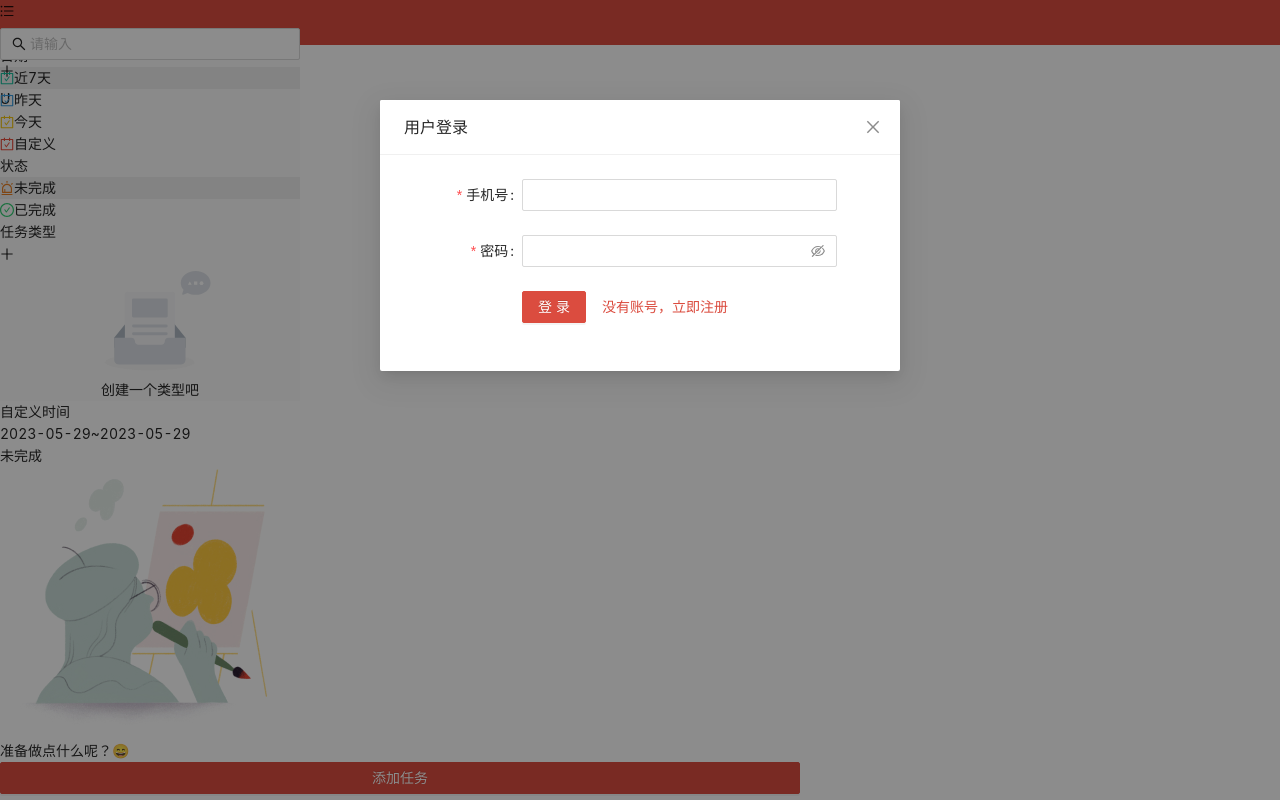
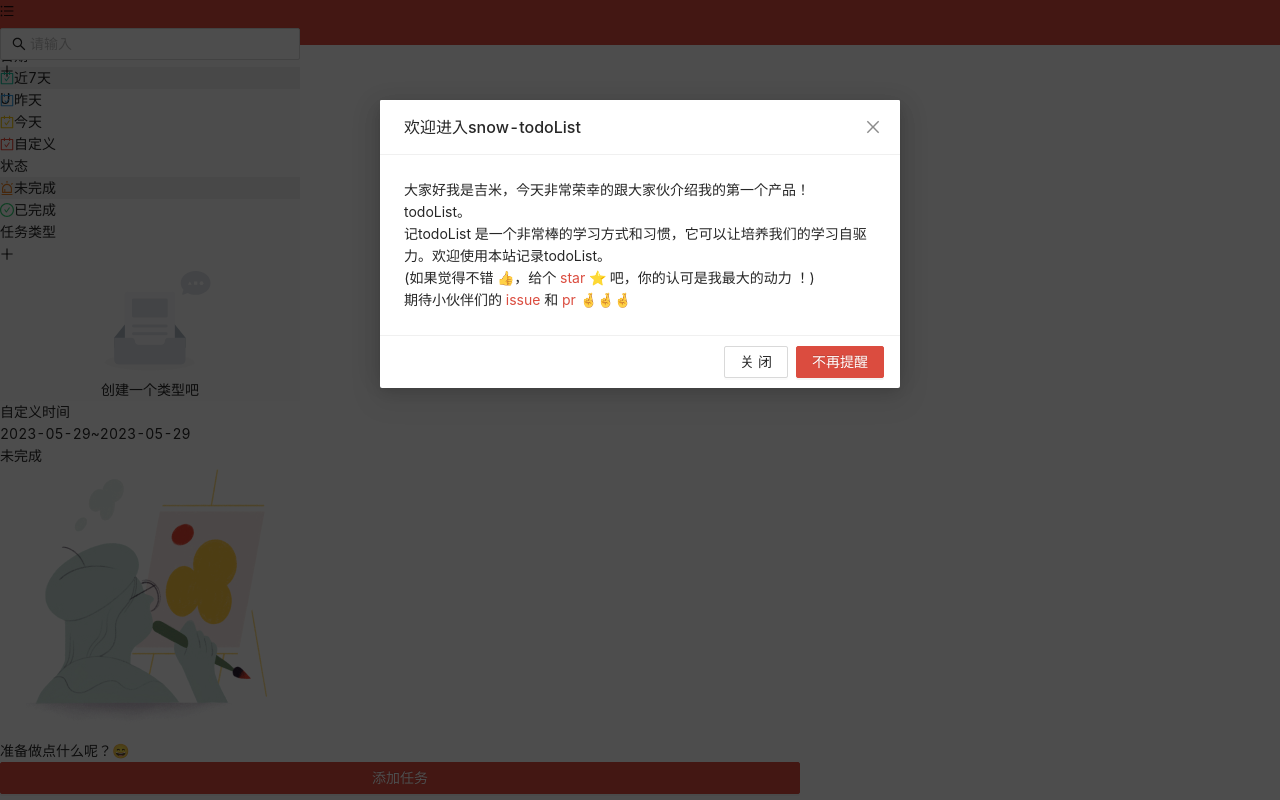
Before and after one commit to Jimmylxue/snow-todolist, a React (Vite) app in the folder packages/web/: page /#/ in a window 1280 px wide. Shown: the top 800 px of the page. Built offline with nearby package versions, Linux system fonts and the light colour scheme.

Commit message:
✨ 新增欢迎语

```diff
--- /dev/null
+++ b/packages/web/src/components/todoList/ActionBar/index.tsx
@@ -0,0 +1,17 @@
+import { GithubOutlined } from '@ant-design/icons';
+
+export function ActionBar() {
+  return (
+    <div className='github absolute right-5 bottom-3'>
+      <GithubOutlined
+        className=' text-lg'
+        onClick={() => {
+          window.open(
+            'https://github.com/Jimmylxue/snow-todolist',
+            'snow-todoList',
+          );
+        }}
+      />
+    </div>
+  );
+}
--- /dev/null
+++ b/packages/web/src/components/todoList/Welcome/index.tsx
@@ -0,0 +1,52 @@
+import { Modal } from 'antd';
+
+type TProps = {
+  show: boolean;
+  handleOk: () => void;
+  handleCancel: () => void;
+};
+
+export function WelcomeModal({ show, handleOk, handleCancel }: TProps) {
+  return (
+    <Modal
+      title='欢迎进入snow-todoList'
+      open={show}
+      onOk={handleOk}
+      okText='不再提醒'
+      cancelText='关闭'
+      onCancel={handleCancel}>
+      <p>
+        大家好我是吉米，今天非常荣幸的跟大家伙介绍我的第一个产品！todoList。
+      </p>
+      <p className='mt-2'>
+        记todoList
+        是一个非常棒的学习方式和习惯，它可以让培养我们的学习自驱力。欢迎使用本站记录todoList。
+      </p>
+      <p className='mt-2'>
+        (如果觉得不错 👍，给个{' '}
+        <a
+          href='https://github.com/Jimmylxue/snow-todolist'
+          target='snow-todoList'>
+          star ⭐
+        </a>{' '}
+        吧，你的认可是我最大的动力 ！)
+      </p>
+      <p className='mt-2'>
+        期待小伙伴们的{' '}
+        <a
+          href='https://github.com/Jimmylxue/snow-todolist'
+          target='snow-todoList'>
+          issue
+        </a>{' '}
+        和
+        <a
+          href='https://github.com/Jimmylxue/snow-todolist'
+          target='snow-todoList'>
+          {' '}
+          pr
+        </a>{' '}
+        🤞🤞🤞
+      </p>
+    </Modal>
+  );
+}
--- /dev/null
+++ b/packages/web/src/hooks/useWelcome.tsx
@@ -0,0 +1,30 @@
+import { WelcomeModal } from '@/components/todoList/Welcome';
+import { useEffect, useState } from 'react';
+
+export function useWelcome() {
+  const [showWelcome, setShowWelcome] = useState<boolean>(false);
+
+  useEffect(() => {
+    const isHideWelcome = localStorage.getItem('snow-hideWelcome');
+    if (isHideWelcome && isHideWelcome === 'hide') {
+      setShowWelcome(false);
+    } else {
+      setShowWelcome(true);
+    }
+  }, []);
+
+  const node = (
+    <WelcomeModal
+      show={showWelcome}
+      handleOk={() => {
+        localStorage.setItem('snow-hideWelcome', 'hide');
+        setShowWelcome(false);
+      }}
+      handleCancel={() => {
+        setShowWelcome(false);
+      }}
+    />
+  );
+
+  return { node };
+}
--- a/packages/web/src/pages/todoList/index.tsx
+++ b/packages/web/src/pages/todoList/index.tsx
@@ -13,6 +13,9 @@ import { Login } from '@/components/common/Login';
 import { observer } from 'mobx-react-lite';
 import { todoListAuth, useUser } from '@/hooks/useAuth';
 import { TaskItem } from '@/api/todolist/task/type';
+import { ActionBar } from '@/components/todoList/ActionBar';
+import { WelcomeModal } from '@/components/todoList/Welcome';
+import { useWelcome } from '@/hooks/useWelcome';
 
 export const TodoList = observer(() => {
   const [menuShow, setMenuShow] = useState<boolean>(true);
@@ -30,6 +33,7 @@ export const TodoList = observer(() => {
   const selectTask = useRef<TaskItem>();
   const currentChooseTaskType = useRef<number>();
   const { user } = useUser();
+  const { node: welcomeNode } = useWelcome();
 
   const { data, isFetching } = useUserTask(
     ['userTask', searchParams, pageParams],
@@ -57,7 +61,7 @@ export const TodoList = observer(() => {
   return (
     <TodoListProvider>
       <SearchProvider>
-        <div className=' w-screen h-screen flex flex-col'>
+        <div className=' w-screen h-screen flex flex-col relative'>
           <NavBar
             onMenuClick={() => {
               setMenuShow((status) => !status);
@@ -121,11 +125,13 @@ export const TodoList = observer(() => {
               setTaskModalShow(false);
             }}
           />
+          <ActionBar />
         </div>
         <Login
           show={todoListAuth.shouldLogin}
           onClose={() => todoListAuth.setShouldLoginStatus(false)}
         />
+        {welcomeNode}
       </SearchProvider>
     </TodoListProvider>
   );
```
